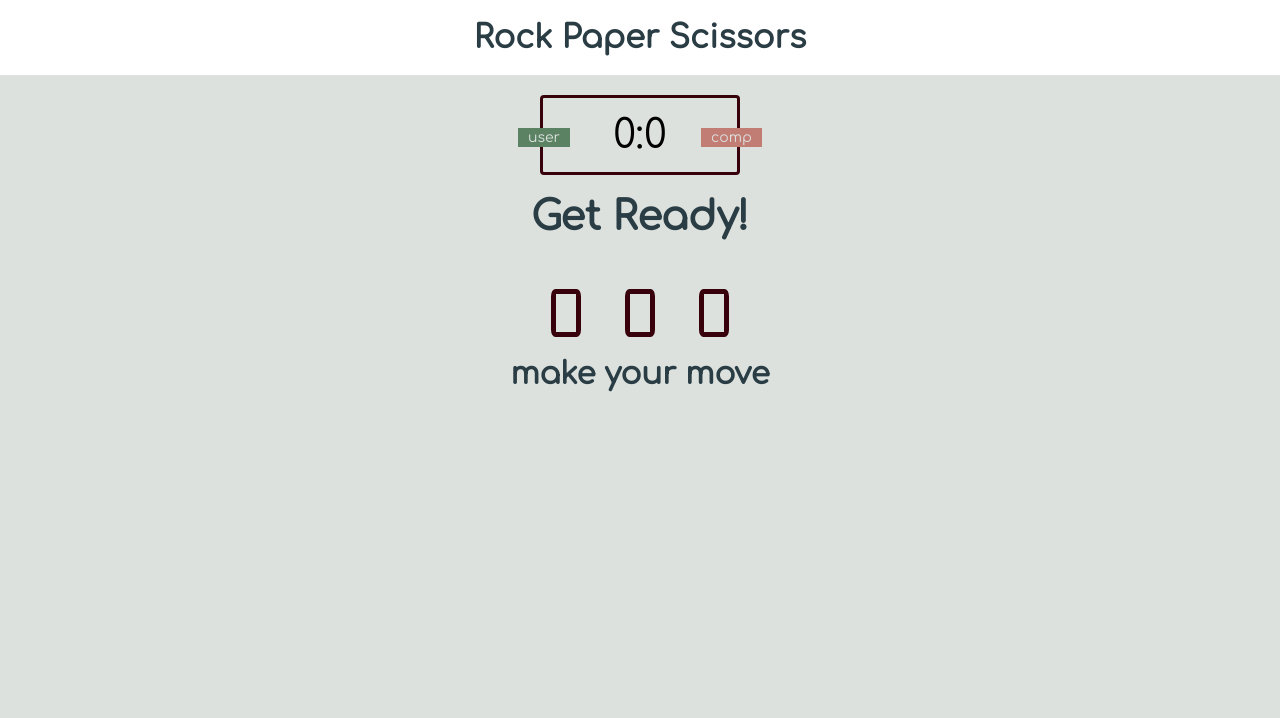
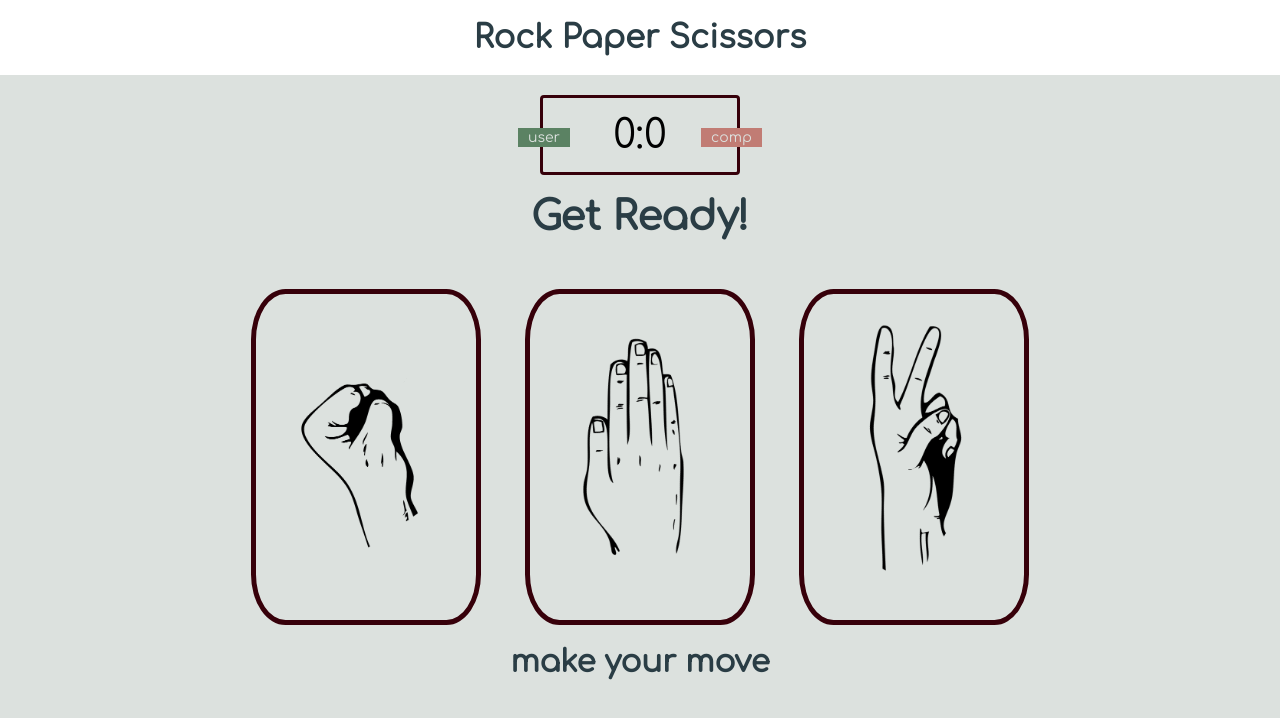
Before and after one commit to yowawowa/finalProjectGame, a plain HTML site: page index.html in a window 1280 px wide. Drawn offline with Linux system fonts and the light colour scheme; the site is published under a folder, as on GitHub Pages, so addresses that start at the root find nothing.

Commit message:
html stuff

```diff
--- a/index.html
+++ b/index.html
@@ -22,13 +22,13 @@
         </div>
         <div class="choices">
             <div class="choice default-glow" id="r">
-                <img src="/img/rock.png" alt="">
+                <img src="img/rock.png" alt="">
             </div>
             <div class="choice default-glow" id="p">
-                <img src="/img/paper.png" alt="">
+                <img src="img/paper.png" alt="">
             </div>
             <div class="choice default-glow" id="s">
-                <img src="/img/scissors.png" alt="">
+                <img src="img/scissors.png" alt="">
             </div>
         </div>
         <p id="call">make your move</p>
```
